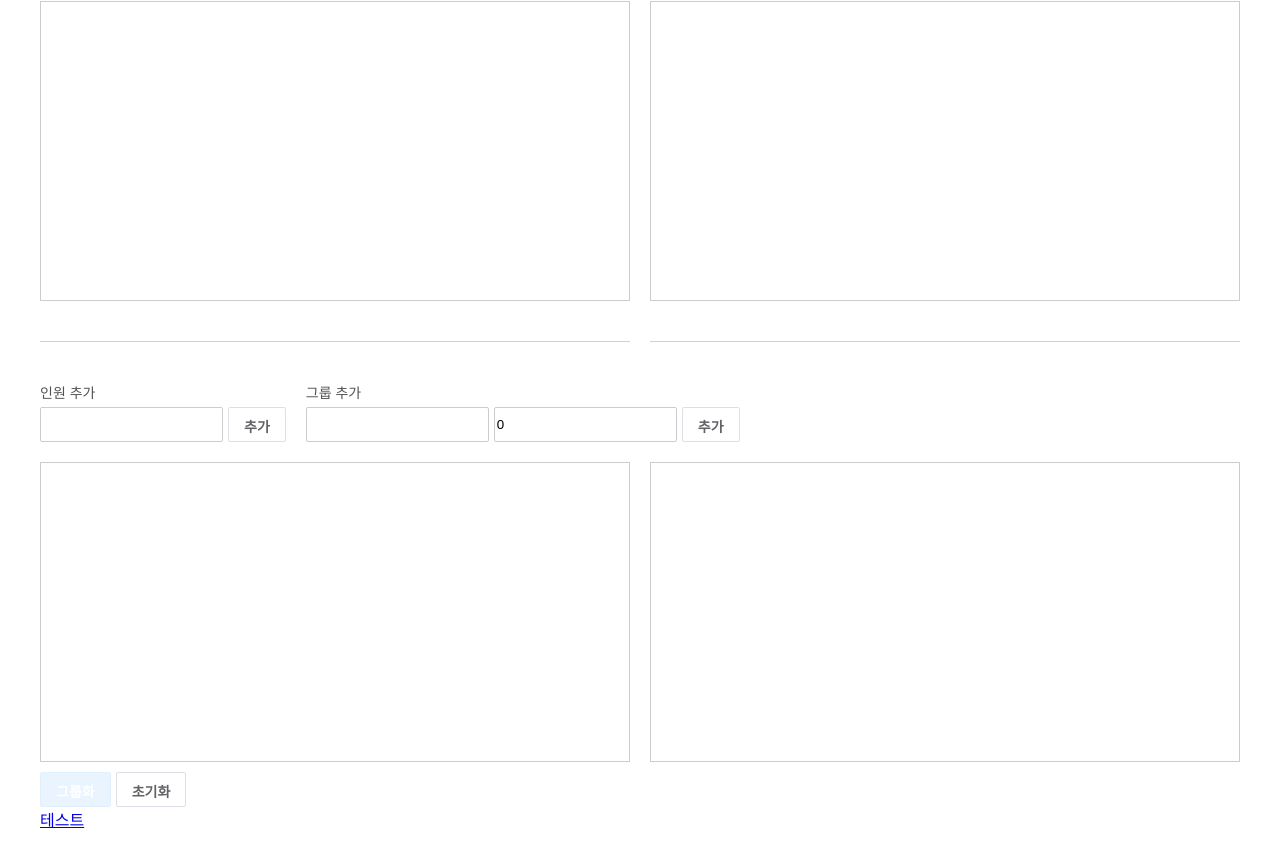
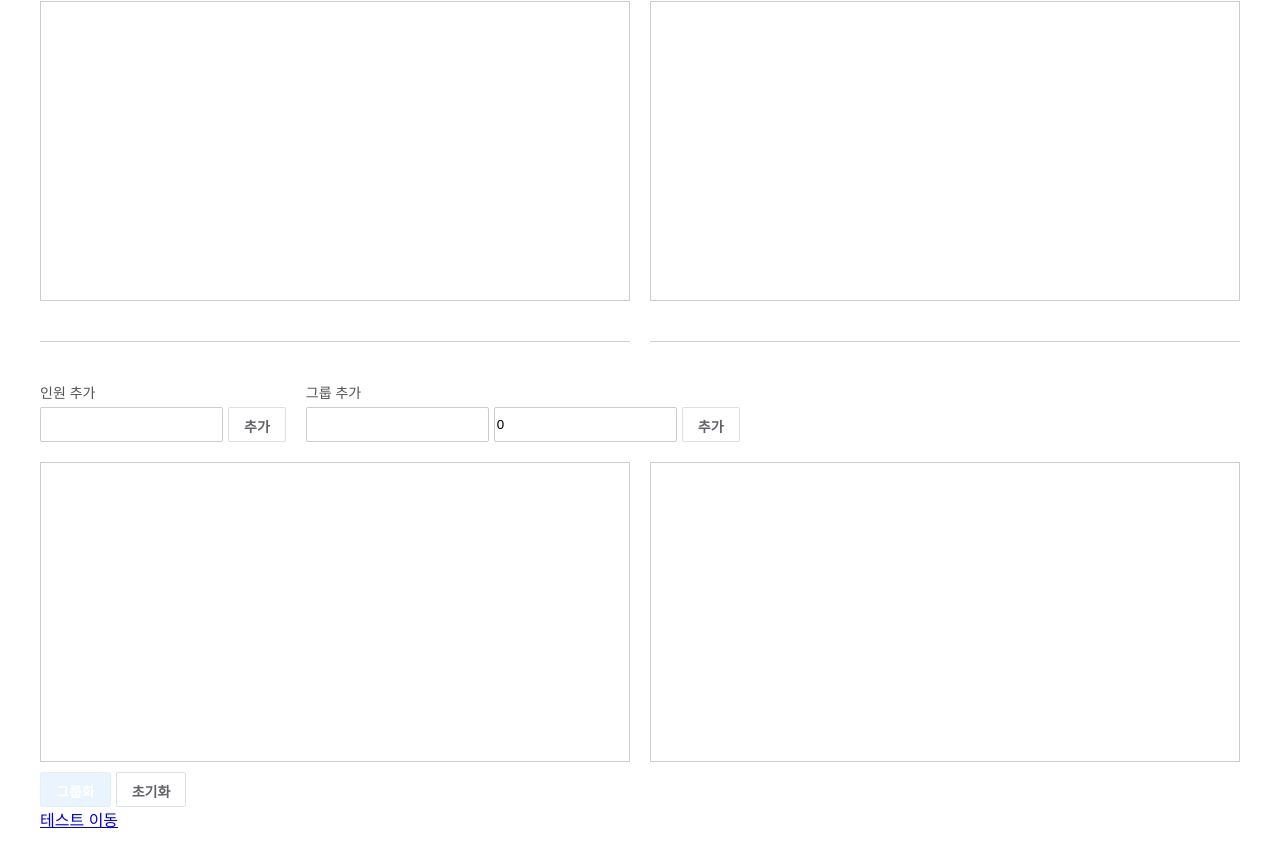
Before and after one commit to suld2495/group-generator, a Next.js app: page / in a window 1280 px wide. Shown: the part 176-1037 px from the top of the page. Built offline with nearby package versions, Linux system fonts and the light colour scheme.

Commit message:
테스트 이동

```diff
--- /dev/null
+++ b/src/app/move/page.tsx
@@ -0,0 +1,9 @@
+import Link from "next/link";
+
+const Move = () => {
+  return (
+    <Link href="/test">테스트 이동</Link>
+  )
+};
+
+export default Move;
--- a/src/app/page.tsx
+++ b/src/app/page.tsx
@@ -5,6 +5,7 @@ import styled from "./page.module.css";
 import InputDisplay from "./_components/inputDisplay/InputDisplay";
 import Register from "./_components/register/Register";
 import Link from "next/link";
+import Move from "./move/page";
 
 export default function Home() {
 
@@ -16,7 +17,7 @@ export default function Home() {
       <DisplayList />
       <MainButtons />
       <Result />
-      <Link href="/test">테스트</Link>
+      <Move />
     </main>
   );
 }
```
